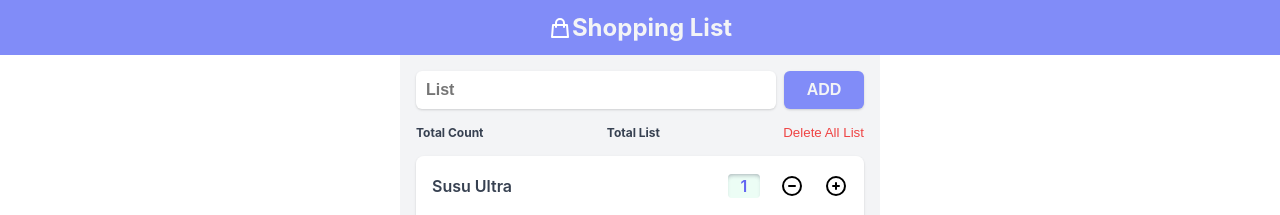
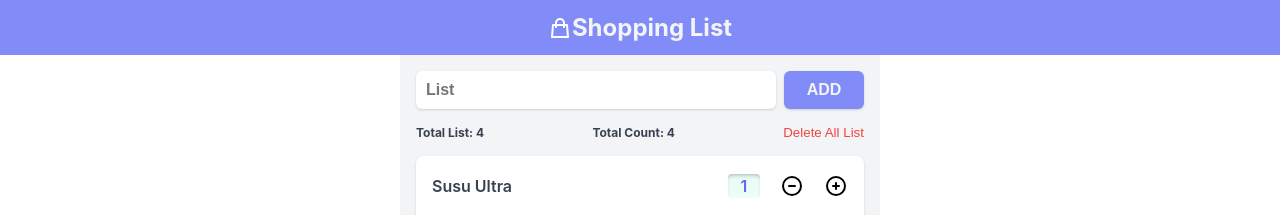
Before and after one commit to bando9/react-fundamental, a React (Create React App) app in the folder starter/counter-starter/: page / in a window 1280 px wide. Shown: the top 215 px of the page. Built offline with nearby package versions, Linux system fonts and the light colour scheme.

Commit message:
menambah fitur delet all list, fitur memunculkan total count serta total list

```diff
--- a/starter/counter-starter/src/App.js
+++ b/starter/counter-starter/src/App.js
@@ -46,7 +46,7 @@ function App() {
   const handleSubtraction = (index) => {
     const newTodos = [...todos];
 
-    if (newTodos[index].count > 1) {
+    if (newTodos[index].count > 0) {
       // jika jumlah count pada index melebihi nol, dikurang 1
       newTodos[index].count -= 1;
     } else {
@@ -55,6 +55,14 @@ function App() {
     }
 
     setTodos(newTodos)
+  }
+
+  const getTotalCounts = () => {
+    const totalCount = todos.reduce((total, num) => {
+      return total + num.count;
+    }, 0)
+
+    return totalCount;
   }
 
   return (
@@ -78,14 +86,14 @@ function App() {
 
         <div className="info">
           <div className="info-total">
-            <p>Total Count</p>
+            <p>{`Total List: ${todos.length}`}</p>
           </div>
 
           <div className="info-total">
-            <p>Total List</p>
+            <p>{`Total Count: ${getTotalCounts()}`}</p>
           </div>
 
-          <button className="delete-all-button">
+          <button onClick={() => setTodos([])} className="delete-all-button">
             Delete All List
           </button>
         </div>
```
Also changed, not shown: 1 other file (tests, documents, lock files or other folders).
